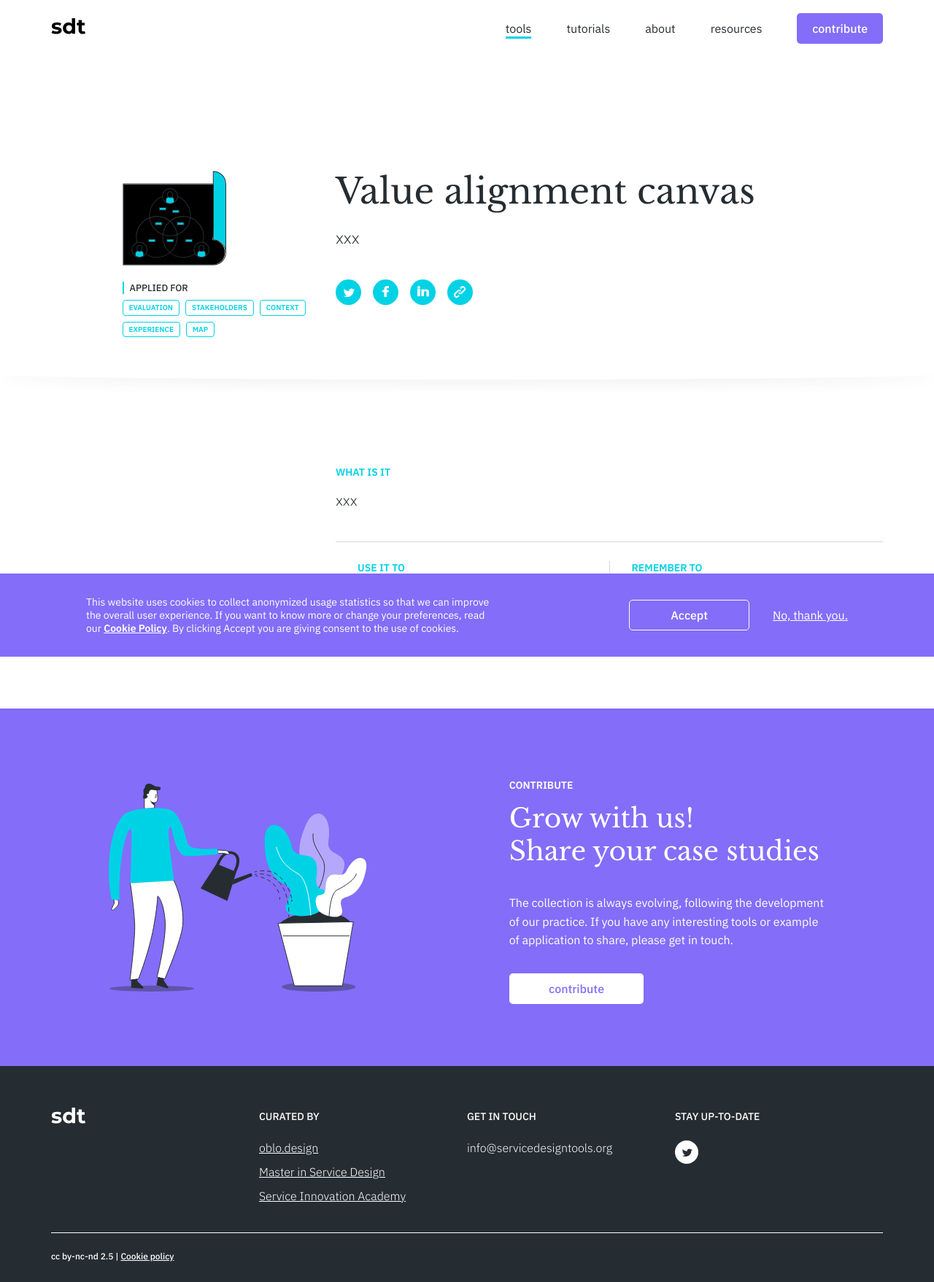
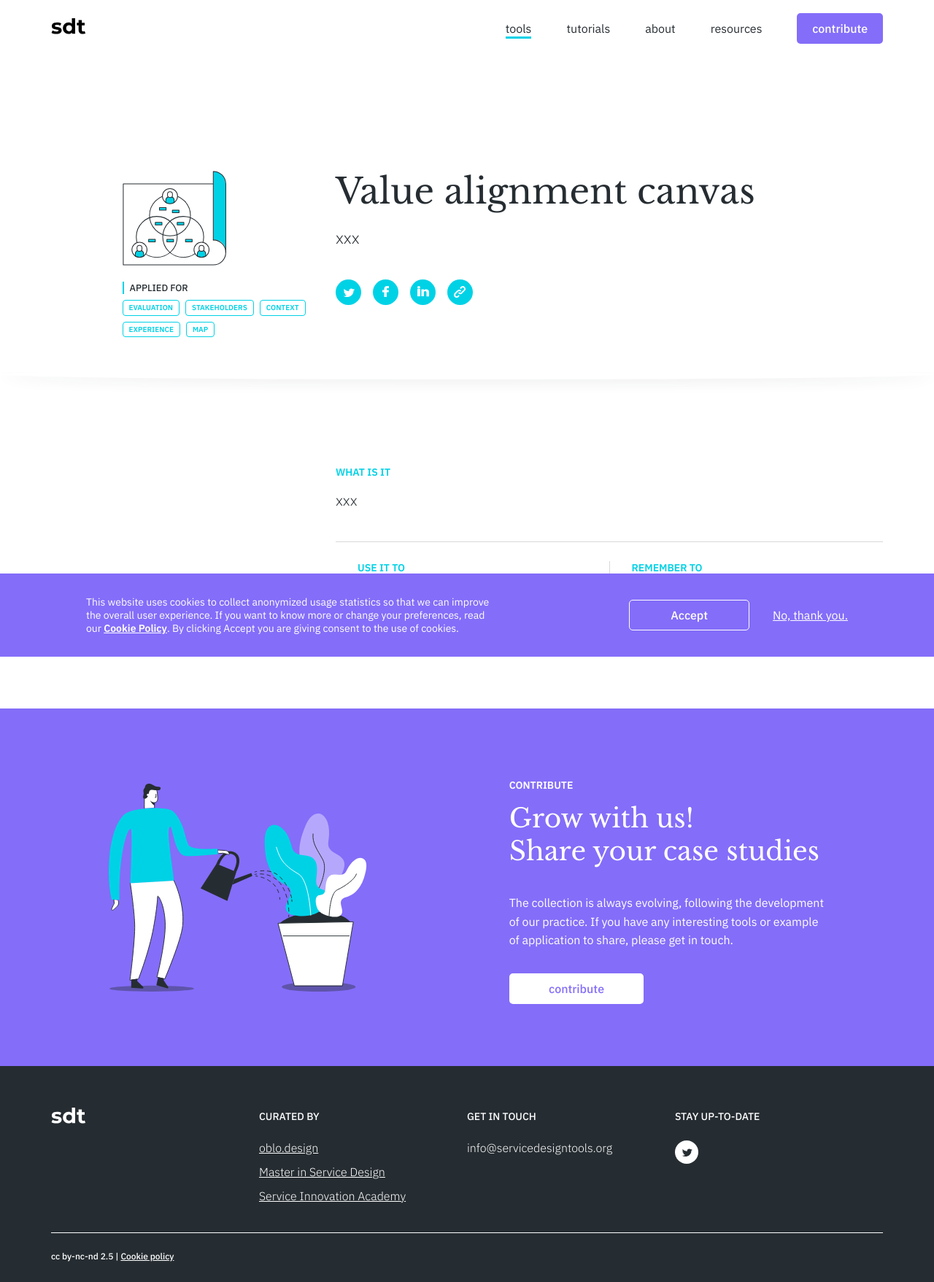
Before and after one commit to service-design-tools/sdt-website, a Jekyll site: the page built from _tools/value-alignment-canvas.md, in a window 1280 px wide. Shown: the whole page at 73% size. Built offline with Jekyll 4.4.1, drawn with Linux system fonts in a browser that asks for light colours.

Commit message:
Update tool “value-alignment-canvas”

```diff
--- a/_tools/value-alignment-canvas.md
+++ b/_tools/value-alignment-canvas.md
@@ -12,13 +12,12 @@ properties:
     - Experience
   how:
     - Map
-icon: >-
-
+icon: >
 
   <svg version="1.1" xmlns="http://www.w3.org/2000/svg" x="0px" y="0px"
   	 viewBox="0 0 138.52 126.52" xml:space="preserve">
 
-  <path class="st0" d="M120.05,92.41c9.1,0,16.48,7.38,16.48,16.48c0,9.1-7.38,16.48-16.48,16.48v-0.04h-16.26H86.42H1.14v-107h126.31
+  <path class="svg--filled-light" d="M120.05,92.41c9.1,0,16.48,7.38,16.48,16.48c0,9.1-7.38,16.48-16.48,16.48v-0.04h-16.26H86.42H1.14v-107h126.31
   	"/>
   <g>
   	<path class="svg--filled-main" d="M121.26,0.97v91.05c8.03-0.5,16.06,5.41,16.06,14.38V17.15c0-8.97-7.19-16.25-16.06-16.25"/>
@@ -36,7 +35,7 @@ icon: >-
 
   <g>
 
-  		<ellipse transform="matrix(0.2298 -0.9732 0.9732 0.2298 15.8059 87.5531)" class="st0" cx="63.22" cy="33.79" rx="10.09" ry="10.09"/>
+  		<ellipse transform="matrix(0.2298 -0.9732 0.9732 0.2298 15.8059 87.5531)" class="svg--filled-light" cx="63.22" cy="33.79" rx="10.09" ry="10.09"/>
   	<g>
   		<g>
   			<path class="svg--filled-main" d="M68.8,42.54v-2.78c0-1.95-1.2-3.64-2.89-4.36h-5.38c-1.7,0.72-2.89,2.41-2.89,4.36v2.78
@@ -56,7 +55,7 @@ icon: >-
 
   <g>
 
-  		<ellipse transform="matrix(0.2298 -0.9732 0.9732 0.2298 -85.2006 103.0939)" class="st0" cx="22.53" cy="105.37" rx="10.09" ry="10.09"/>
+  		<ellipse transform="matrix(0.2298 -0.9732 0.9732 0.2298 -85.2006 103.0939)" class="svg--filled-light" cx="22.53" cy="105.37" rx="10.09" ry="10.09"/>
   	<g>
   		<g>
   			<path class="svg--filled-main" d="M28.12,114.13v-2.78c0-1.95-1.2-3.64-2.89-4.36h-5.38c-1.7,0.72-2.89,2.41-2.89,4.36v2.78
@@ -76,7 +75,7 @@ icon: >-
 
   <g>
 
-  		<ellipse transform="matrix(0.2298 -0.9732 0.9732 0.2298 -21.4591 183.6348)" class="st0" cx="105.29" cy="105.37" rx="10.09" ry="10.09"/>
+  		<ellipse transform="matrix(0.2298 -0.9732 0.9732 0.2298 -21.4591 183.6348)" class="svg--filled-light" cx="105.29" cy="105.37" rx="10.09" ry="10.09"/>
   	<g>
   		<g>
   			<path class="svg--filled-main" d="M110.87,114.13v-2.78c0-1.95-1.2-3.64-2.89-4.36h-5.38c-1.7,0.72-2.89,2.41-2.89,4.36v2.78
```
